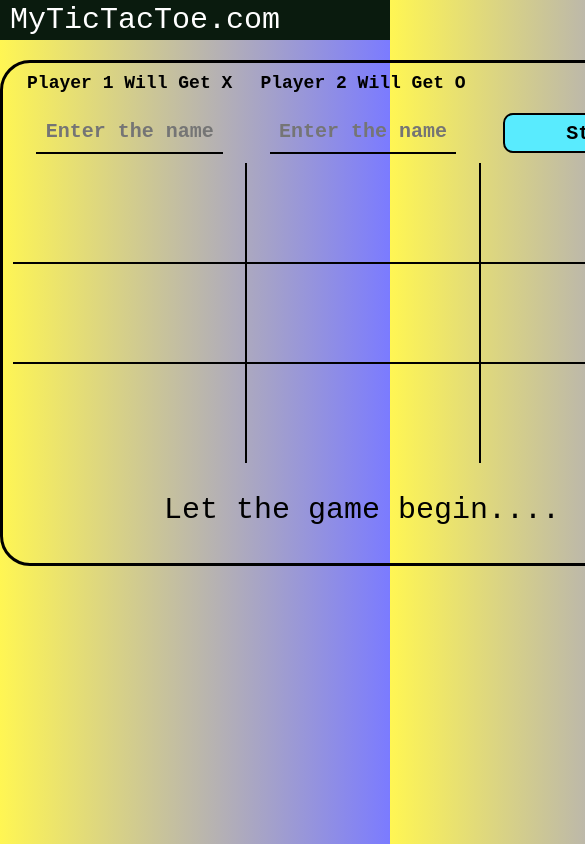
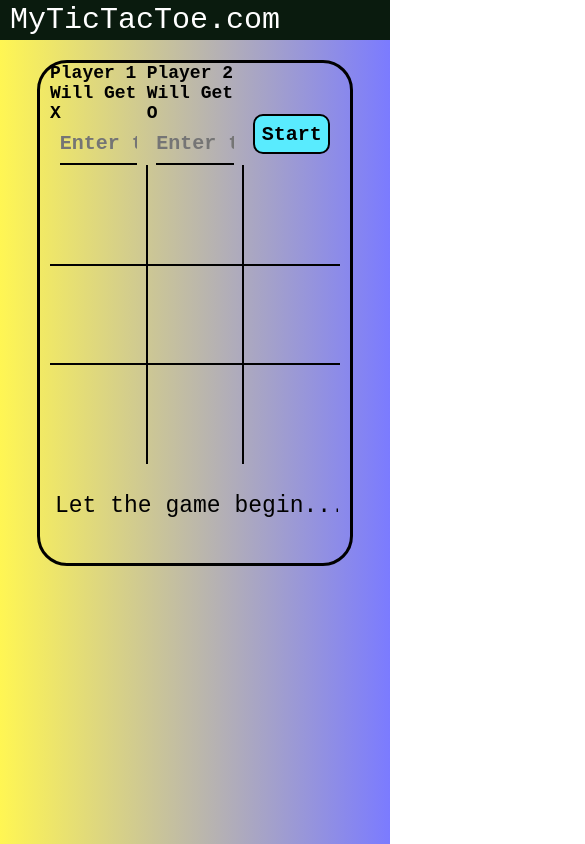
Before and after one commit to RohitS2004/Tic-Tac-Toe, a plain HTML site: page index.html in a window 390 px wide. Shown: the top 844 px of the page, 585 px wide, since content can reach past the window. Drawn offline with Linux system fonts and the light colour scheme.

Commit message:
fix distorted bug

```diff
--- a/style.css
+++ b/style.css
@@ -119,6 +119,42 @@ input{
 .bb-0{
     border-bottom: 0;
 }
+
+/* Media Query for .game-container */
+@media (max-width: 735px) {
+    .game-container {
+        width: 500px;
+    }
+}
+
+@media (max-width: 540px) {
+    .game-container {
+        width: 400px;
+    }
+}
+
+@media (max-width: 440px) {
+    .game-container {
+        width: 290px;
+    }
+}
+
+/* Media Query for .display message */
+@media (max-width: 540px) {
+    .display {
+        padding-left: 30px;
+    }
+}
+
+@media (max-width: 440px) {
+    .display {
+        padding-left: 0px;
+        font-size: 23px;
+        border-radius: 0px; /* So the 'L' doesn't look cut off*/
+        padding-left:5px;
+    }
+}
+
 #screen{
     white-space: nowrap;
     overflow: hidden;
```
